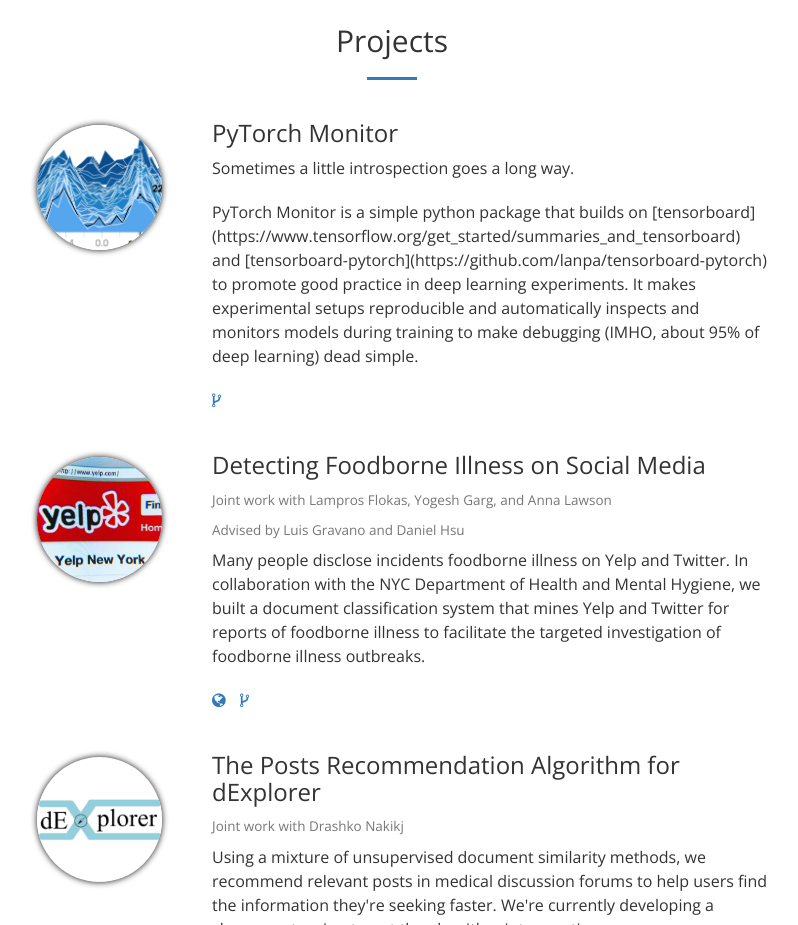
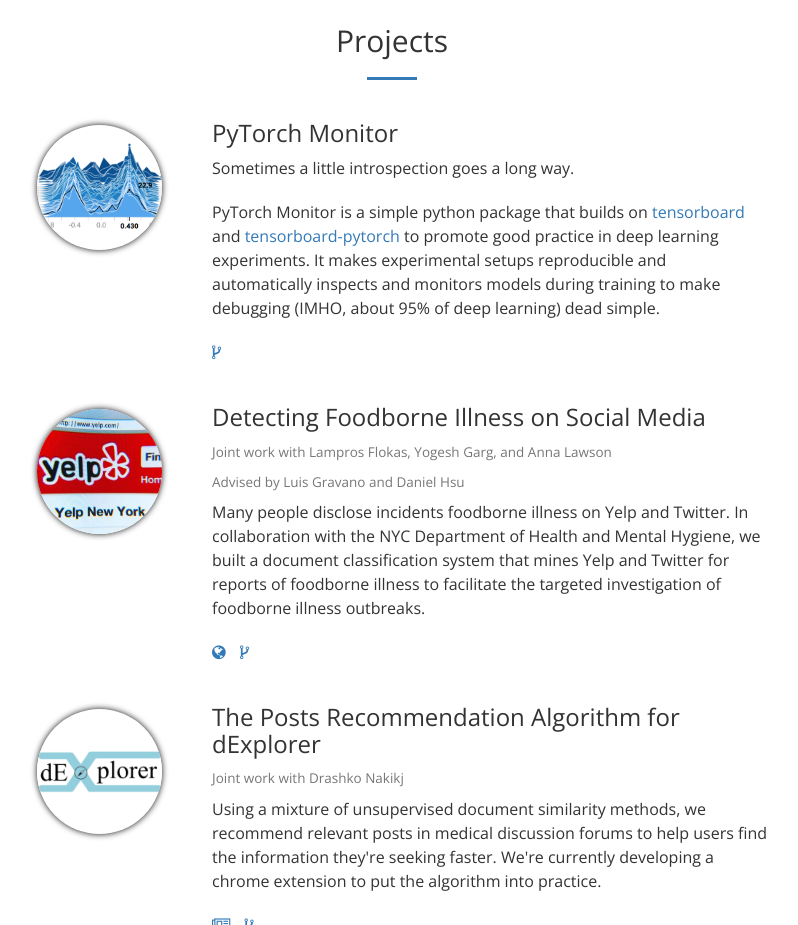
Before and after one commit to teffland/teffland.github.io, a plain HTML site: page index.html in a window 1280 px wide. Shown: the part 1180-2105 px from the top of the page, without its empty margins (248-1046 px from the left). Drawn offline with nearby package versions, Linux system fonts and the light colour scheme.

Commit message:
add pytorch monitor to projects

```diff
--- a/index.html
+++ b/index.html
@@ -156,8 +156,8 @@
             <div class="row">
               <div class="col-md-2 col-md-offset-2">
                 <div class="project-pic"
-                     style="background-size:150%;
-                            background-position:50% 50%;
+                     style="background-size:110%;
+                            background-position:50% 40%;
                             background-image: url(static/img/tensorboard_hist.png);"></div>
               </div>
               <div class="col-md-6 col-sm-12">
@@ -166,8 +166,9 @@
                 </p>
                 <p>
                   PyTorch Monitor is a simple python package that builds on
-                  [tensorboard](https://www.tensorflow.org/get_started/summaries_and_tensorboard)
-                  and [tensorboard-pytorch](https://github.com/lanpa/tensorboard-pytorch)
+                  <a href="https://www.tensorflow.org/get_started/summaries_and_tensorboard">
+                    tensorboard</a>
+                  and <a href="https://github.com/lanpa/tensorboard-pytorch">tensorboard-pytorch</a>
                   to promote good practice in deep learning experiments.
                   It makes experimental setups reproducible
                   and automatically inspects and monitors models during training to make
```
